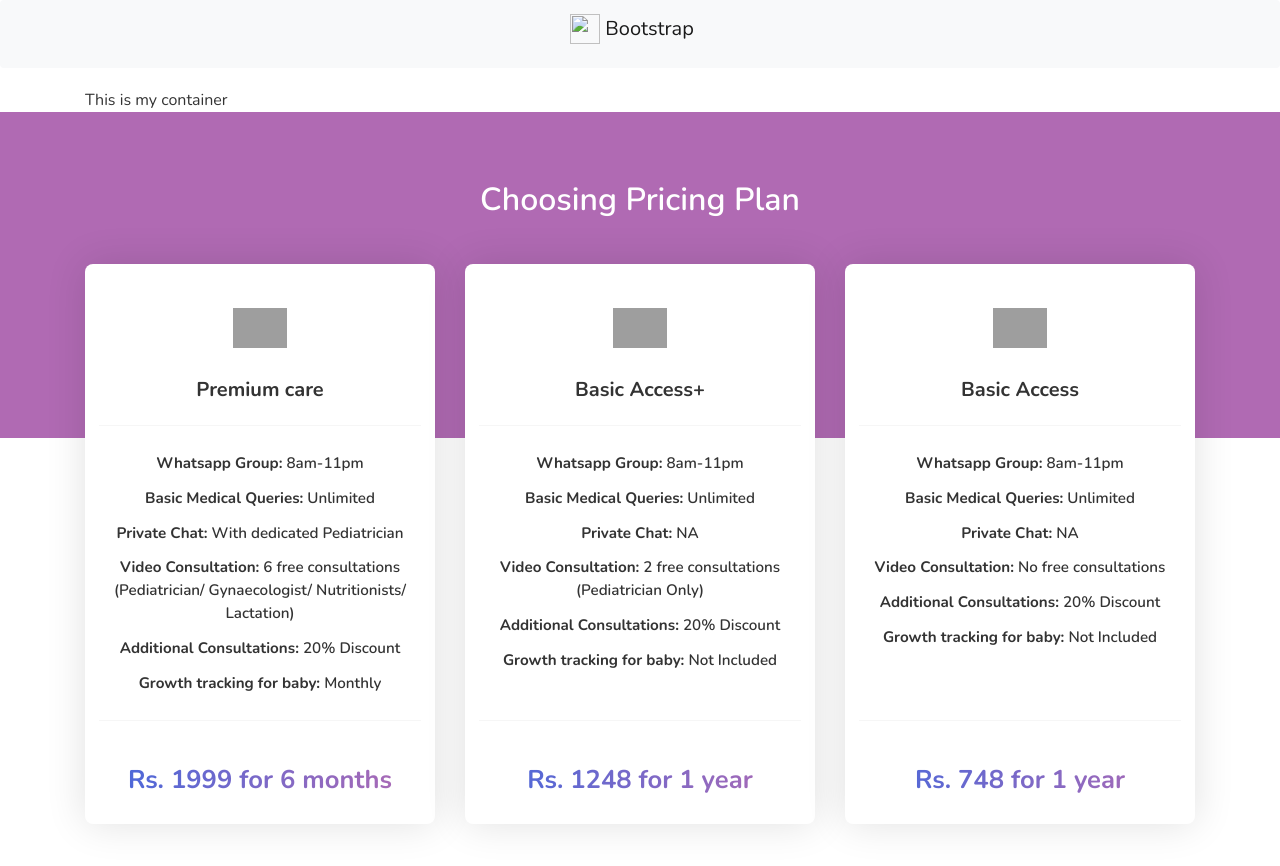
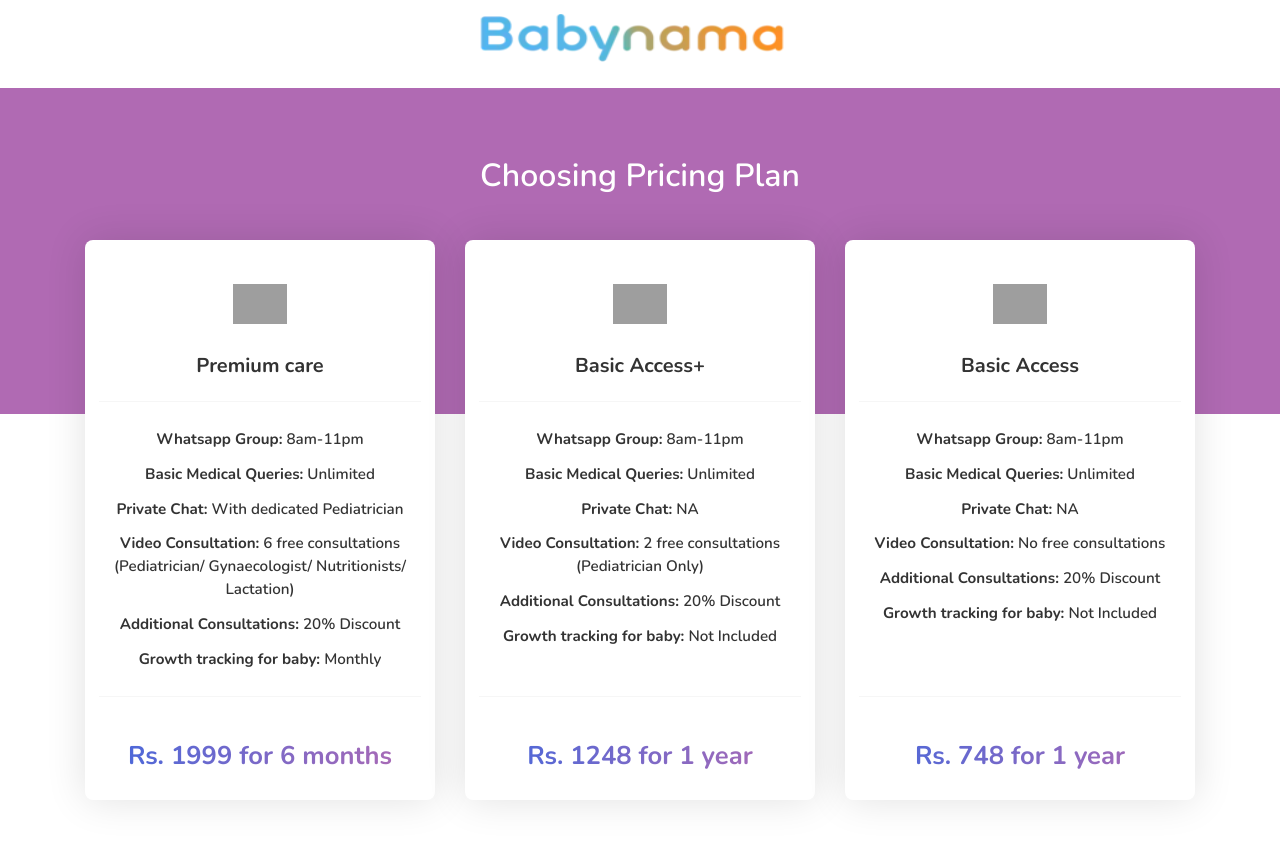
Before and after one commit to Shreyaar12/pricing-frontend, a plain HTML site: page index.html in a window 1280 px wide. Drawn offline with nearby package versions, Linux system fonts and the light colour scheme; grey boxes are pictures that could not be loaded.

Commit message:
navbar added

```diff
--- a/index.html
+++ b/index.html
@@ -18,13 +18,14 @@
     <link rel="stylesheet" href="style.css">
 </head>
 <body>
-    <nav class="navbar navbar-light bg-light">
+    <nav class="navbar navbar-light" style="background-color: rgba(176,106,179,1) 68%;">
+    <!-- <nav class="navbar navbar-light bg-light"> -->
         <a class="navbar-brand" href="#">
-          <img src="/docs/4.0/assets/brand/bootstrap-solid.svg" width="30" height="30" class="d-inline-block align-top" alt="">
-          Bootstrap
+          <img src="_img_logo.webp" width="310" height="50" class="d-inline-block align-top" alt="">
+
         </a>
       </nav>
-    <div class ="container"> This is my container</div>
+
 
 
 
```
